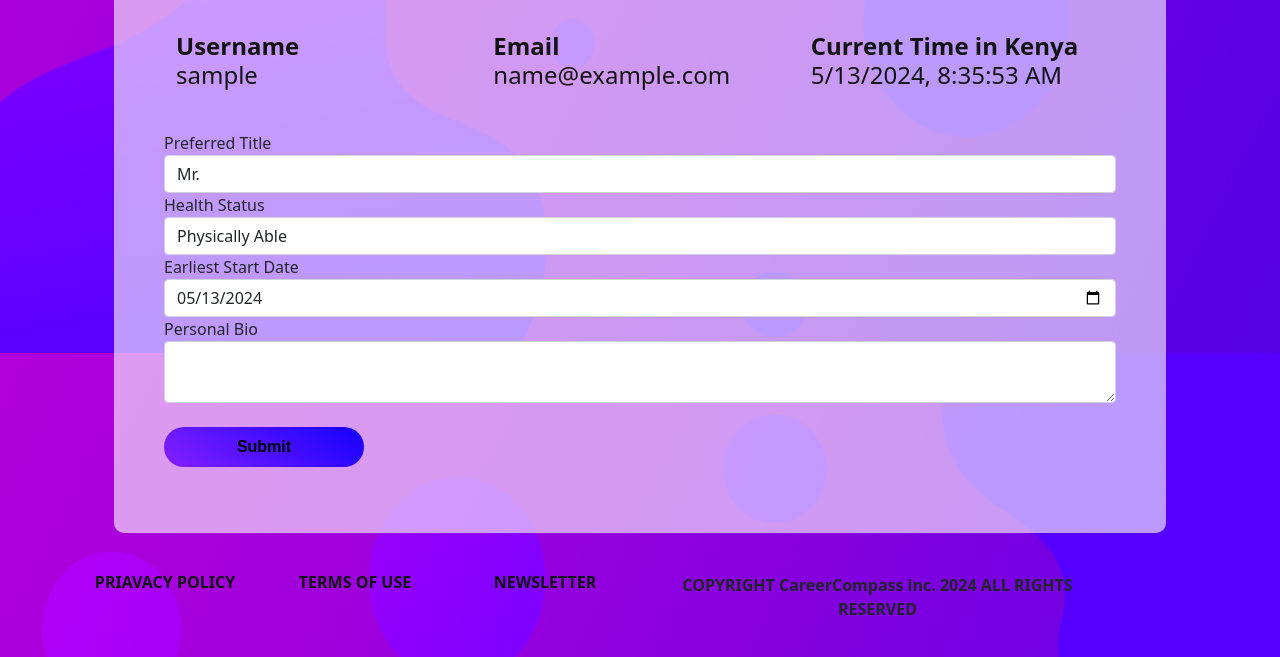
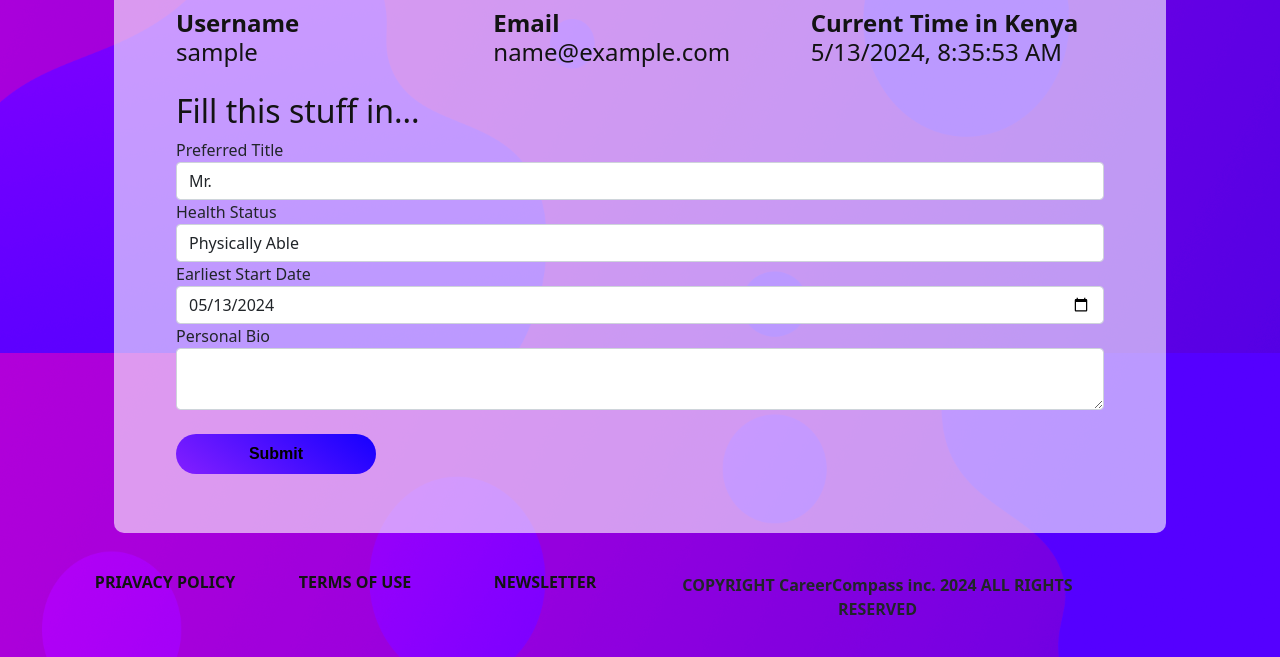
Before and after one commit to saundlj/AgileWebProj, a Flask app: page /account in a window 1280 px wide. Shown: the part 447-1104 px from the top of the page. Run offline with Flask 3, Linux system fonts and the light colour scheme; the visitor is signed in with stand-in values (Sample User, id 1).

Commit message:
Added text for extra details.

```diff
--- a/app/templates/AccountPage.html
+++ b/app/templates/AccountPage.html
@@ -1,19 +1,5 @@
 {% extends "layout.html" %}
 {% block content %}
-    <!-- <div class="content-section align-items-center justify-content-center">
-        <div class="media">
-            <img class="rounded-circle account-img" src="{{profile_pic}}">
-            <div class="media-body">
-                <h2 class="account-heading">Username: {{current_user.username}}</h2>
-                <p class="text-secondary">Name: {{current_user.first_name}} {{current_user.last_name}}</p>
-                <p class="text-secondary">Email: {{current_user.email}}</p>
-                <p class="text-secondary">Title: {{user_info.title_apl}}</p>
-                <p class="text-secondary">Health Status: {{user_info.health}}</p>
-                <p class="text-secondary">Earliest Start Date: {{user_info.earliest_start_date}}</p>
-                <p class="text-secondary">Personal Bio: {{user_info.personal_bio}}</p>
-            </div>
-        </div>
-    </div> -->
     <div class="container">
         <!-- Row for profile information and greeting + the profile pic -->
         <div class="feedBox">
@@ -44,7 +30,8 @@
                     </h4>
                 </div>
             </div>
-            <div class="content">
+            <div class="row">
+                <h2>Fill this stuff in...</h2>
                 <form method="POST" action="">
 
                     {{form.hidden_tag()}}
--- a/app/templates/JobPost.html
+++ b/app/templates/JobPost.html
@@ -14,8 +14,10 @@
                     </ul>
                 </p>
             </div>
-
             <div class="col-md-6">
+                <h1>
+                    Start From here...
+                </h1>
                 <form method="POST" action="">
 
                     {{form.hidden_tag()}}
```
